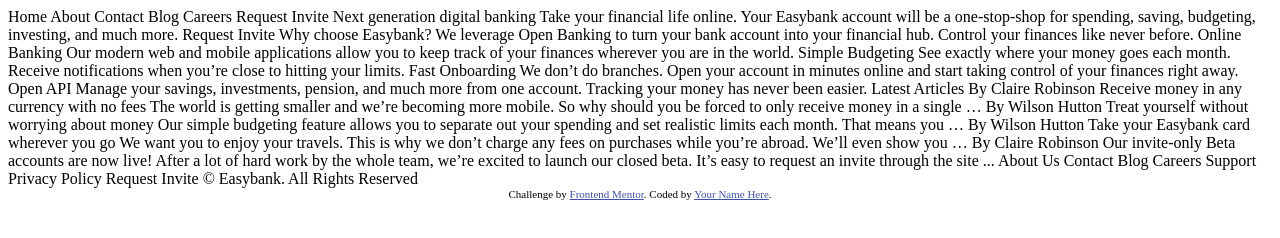
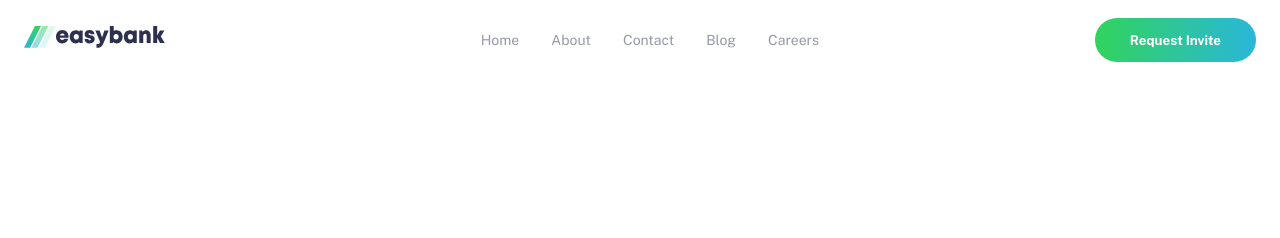
Before and after one commit to danielemanca1983/easy-bank-landing-page, a plain HTML site: page index.html in a window 1280 px wide. Drawn offline with nearby package versions, Linux system fonts and the light colour scheme.

Commit message:
Sass Set-up and main header built

```diff
--- /dev/null
+++ b/css/_global.scss
@@ -0,0 +1,77 @@
+@import url('https://fonts.googleapis.com/css2?family=Public+Sans:wght@300;400;700&display=swap');
+
+html {
+    font-size: 100%;
+    box-sizing: border-box;
+}
+
+*,
+*::before,
+*::after {
+    box-sizing: inherit;
+}
+
+body {
+    margin: 0;
+    padding: 0;
+    font-size: 18px;
+    line-height: 1.3;
+    color: $grayishBlue;
+    font-family: 'Public Sans', sans-serif;
+}
+
+a, a:visited, a:hover {
+    color: $grayishBlue;
+    text-decoration: none;
+}
+
+ul {
+    list-style-type: none;
+}
+
+.btn {
+    border: 0;
+    cursor: pointer;
+    padding: 0.875rem 2.1875rem;
+    border-radius: 50px;
+    font-weight: 700;
+    font-family: 'Public Sans', sans-serif;
+    &--primary {
+        color: white;
+        transition: opacity .3s ease-in-out;
+        background: rgb(254,255,255);
+        background: linear-gradient(to right, $limeGreen, $brightCyan);
+        &:hover {
+            opacity: 0.75;
+        }
+    }
+}
+
+// Utilities classes
+
+.flex {
+    display: flex;
+    &--justify-content-space-between {
+        justify-content: space-between;
+    }
+
+    &--justify-content-center {
+        justify-content: center;
+    }
+
+    &--align-items-center {
+        align-items: center;
+    }
+}
+
+@media (min-width: 64em) {
+    .hide-lg {
+        display: none;
+    }
+}
+
+@media (max-width: 1024px) {
+    .hide-sm {
+        display: none;
+    }
+}
--- /dev/null
+++ b/css/_header.scss
@@ -0,0 +1,55 @@
+.header {
+
+    nav {
+        padding: 1.065rem 1.5rem;
+    }
+
+    &__logo {
+        img {
+            width: 8.8125rem;
+            height: 1.375rem;
+        }
+    }
+
+    &__hamburger-menu {
+        > span {
+            width: 26px;
+            height: 2px;
+            display: block;
+            background-color: $darkBlue;
+            &:not(:last-child) {
+                margin-bottom: 3px;
+            }
+
+        }
+    }
+    &__links {
+        font-size: .875rem;
+        li:not(:last-child) {
+            margin-right: 32px;
+        }
+
+        a {
+            transition: color 200ms ease-in-out;
+            position: relative;
+            &:hover {
+                color: $darkBlue;
+                &:before {
+                    opacity: 1;
+                }
+            }
+            &:before {
+                content: "";
+                display: block;
+                height: 5px;
+                background: linear-gradient(to right, $limeGreen, $brightCyan);
+                left: 0;
+                right: 0;
+                bottom: -30px;
+                position: absolute;
+                transition: opacity .2s ease-in-out;
+                opacity: 0;
+            }
+        }
+    }
+}
--- /dev/null
+++ b/css/_variables.scss
@@ -0,0 +1,11 @@
+// Primary colors
+
+$darkBlue:    hsl(233, 26%, 24%);
+$limeGreen:   hsl(136, 65%, 51%);
+$brightCyan:  hsl(192, 70%, 51%);
+
+// Neutral Colors
+
+$grayishBlue:      hsl(233, 8%, 62%);
+$lightGrayishBlue: hsl(220, 16%, 96%);
+$veryLightGray:    hsl(0, 0%, 98%);
--- /dev/null
+++ b/css/style.scss
@@ -0,0 +1,3 @@
+@import 'variables';
+@import 'global';
+@import 'header';
--- a/index.html
+++ b/index.html
@@ -7,16 +7,34 @@
   <link rel="icon" type="image/png" sizes="32x32" href="./images/favicon-32x32.png">
 
   <title>Frontend Mentor | Easybank landing page</title>
+  <link rel="stylesheet" href="css/style.css">
 
-  <!-- Feel free to remove these styles or customise in your own stylesheet 👍 -->
-  <style>
-    .attribution { font-size: 11px; text-align: center; }
-    .attribution a { color: hsl(228, 45%, 44%); }
-  </style>
 </head>
 <body>
 
-  Home
+  <!-- Header -->
+  <header class="header">
+    <nav class="flex flex--justify-content-space-between flex--align-items-center">
+      <a href="/" class="header__logo">
+        <img src="images/logo.svg" alt="Easy Bank">
+      </a>
+      <a href="#" class="header__hamburger-menu hide-lg">
+        <span></span>
+        <span></span>
+        <span></span>
+      </a>
+      <ul class="header__links flex hide-sm">
+        <li><a href="#">Home</a></li>
+        <li><a href="#">About</a></li>
+        <li><a href="#">Contact</a></li>
+        <li><a href="#">Blog</a></li>
+        <li><a href="#">Careers</a></li>
+      </ul>
+      <button type="button" class="btn btn--primary hide-sm">Request Invite</button>
+    </nav>
+  </header>
+
+  <!-- Home
   About
   Contact
   Blog
@@ -91,11 +109,7 @@
 
   Request Invite
 
-  © Easybank. All Rights Reserved
+  © Easybank. All Rights Reserved -->
 
-  <div class="attribution">
-    Challenge by <a href="https://www.frontendmentor.io?ref=challenge" target="_blank">Frontend Mentor</a>.
-    Coded by <a href="#">Your Name Here</a>.
-  </div>
 </body>
 </html>
```
Also changed, not shown: css/style.css (added), javascript/script.js (added), 1 other file.
